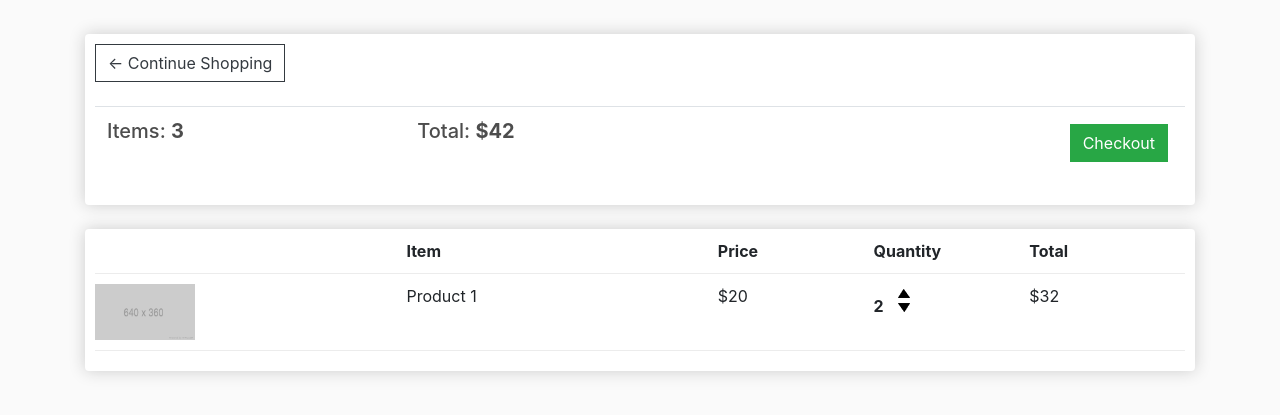
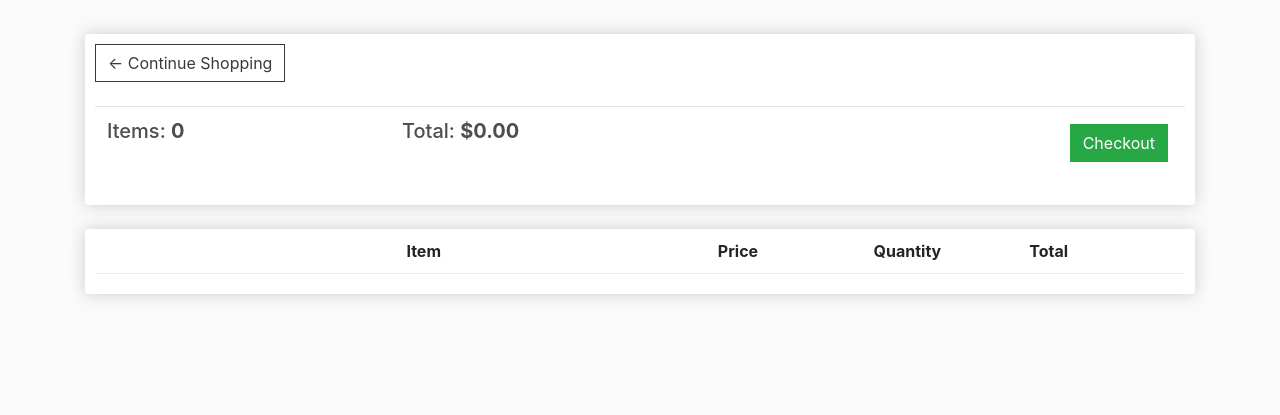
Before and after one commit to RenanTinti/django-ecommerce, a Django app: page /cart/ in a window 1280 px wide. Shown: the part 57-472 px from the top of the page. Run offline with Django 4.2, Linux system fonts and the light colour scheme; lists and menus that the app fills with data are empty; some libraries are stand-ins or nearby versions.

Commit message:
Dynamic total value and total items in cart

```diff
--- a/store/templates/store/cart.html
+++ b/store/templates/store/cart.html
@@ -11,8 +11,8 @@
 				<br>
 				<table class="table">
 					<tr>
-						<th><h5>Items: <strong>3</strong></h5></th>
-						<th><h5>Total: <strong> $42</strong></h5></th>
+						<th><h5>Items: <strong>{{ order.get_cart_items }}</strong></h5></th>
+						<th><h5>Total: <strong> ${{ order.get_cart_total|floatformat:2 }}</strong></h5></th>
 						<th>
 							<a  style="float:right; margin:5px;" class="btn btn-success" href="{% url 'checkout' %}">Checkout</a>
 						</th>
@@ -31,20 +31,22 @@
 					<div style="flex:1"><strong>Total</strong></div>
 				</div>
 
+				{% for item in items %}
 				<div class="cart-row">
-					<div style="flex:2"><img class="row-image" src="{% static 'images/placeholder.png' %}"></div>
-					<div style="flex:2"><p>Product 1</p></div>
-					<div style="flex:1"><p>$20</p></div>
+					<div style="flex:2"><img class="row-image" src="{{ item.product.image_url }}"></div>
+					<div style="flex:2"><p>{{ item.product.name }}</p></div>
+					<div style="flex:1"><p>${{ item.product.price|floatformat:2 }}</p></div>
 					<div style="flex:1">
-						<p class="quantity">2</p>
+						<p class="quantity">{{ item.quantity }}</p>
 						<div class="quantity">
 							<img class="chg-quantity" src="{% static  'images/arrow-up.png' %}">
 
 							<img class="chg-quantity" src="{% static  'images/arrow-down.png' %}">
 						</div>
 					</div>
-					<div style="flex:1"><p>$32</p></div>
+					<div style="flex:1"><p>${{ item.get_total }}</p></div>
 				</div>
+				{% endfor %}
 
 			</div>
 		</div>
--- a/store/views.py
+++ b/store/views.py
@@ -9,12 +9,41 @@ def store(request):
     context = {
         'products': products,
     }
+
     return render(request, 'store/store.html', context)
 
 def cart(request):
-    context = {}
+
+    if request.user.is_authenticated:
+        customer = request.user.customer
+        order, created = Order.objects.get_or_create(customer=customer, complete=False)
+
+        # Query: get all the child order items that have the order as a father objects. Must be written in lower case and _set.all() right after
+        items = order.orderitem_set.all()
+    else:
+        items = []
+        order = {'get_cart_total': 0, 'get_cart_items': 0}
+
+    context = {
+        'items': items,
+        'order': order,
+    }
+
     return render(request, 'store/cart.html', context)
 
 def checkout(request):
-    context = {}
+
+    if request.user.is_authenticated:
+        customer = request.user.customer
+        order, created = Order.objects.get_or_create(customer=customer, complete=False)
+        items = order.orderitem_set.all()
+    else:
+        items = []
+        order = {'get_cart_total': 0, 'get_cart_items': 0}
+
+    context = {
+        'items': items,
+        'order': order,
+    }
+
     return render(request, 'store/checkout.html', context)
```
Also changed, not shown: store/models.py (+22 -2 lines), store/templates/store/checkout.html (+8 -6 lines), db.sqlite3, 1 other file.
